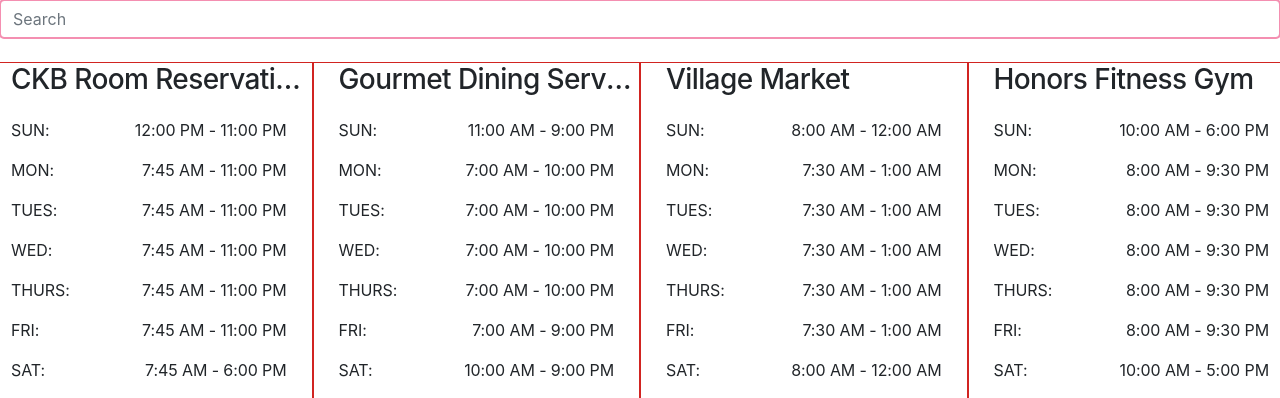
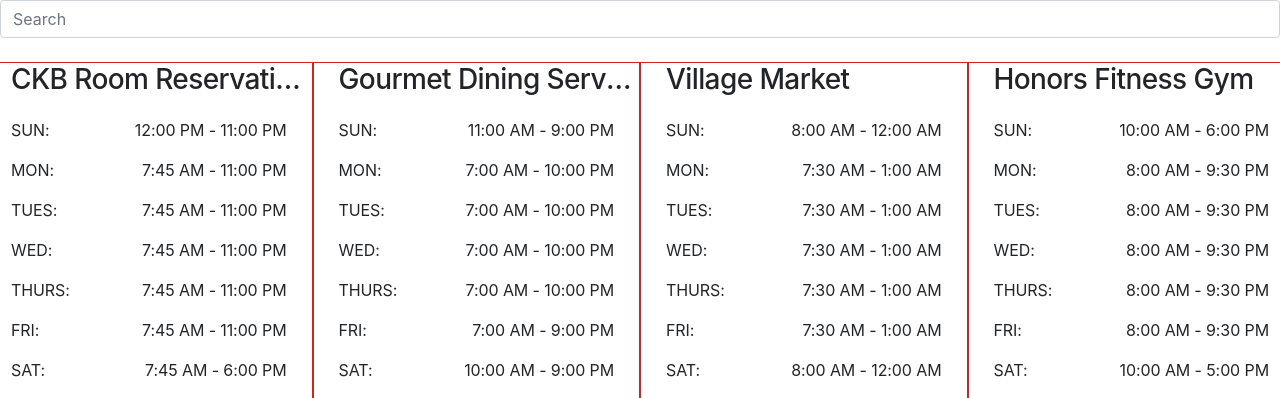
Before and after one commit to DaleNaci/NJITHours, a Flask app: page / in a window 1280 px wide. Shown: the part 56-454 px from the top of the page. Run offline with Flask 2, Linux system fonts and the light colour scheme; some libraries are stand-ins or nearby versions.

Commit message:
removed pink outline for search bar

```diff
--- a/static/css/main.css
+++ b/static/css/main.css
@@ -19,15 +19,6 @@
     text-overflow: ellipsis;
 }
 
-.active-pink-4 input[type=text]:focus:not([readonly]) {
-    border: 1px solid #f48fb1;
-    box-shadow: 0 0 0 1px #f48fb1;
-}
-.active-pink-3 input[type=text] {
-    border: 1px solid #f48fb1;
-    box-shadow: 0 0 0 1px #f48fb1;
-}
-
 .venue span {
     float: right;
 }
```
